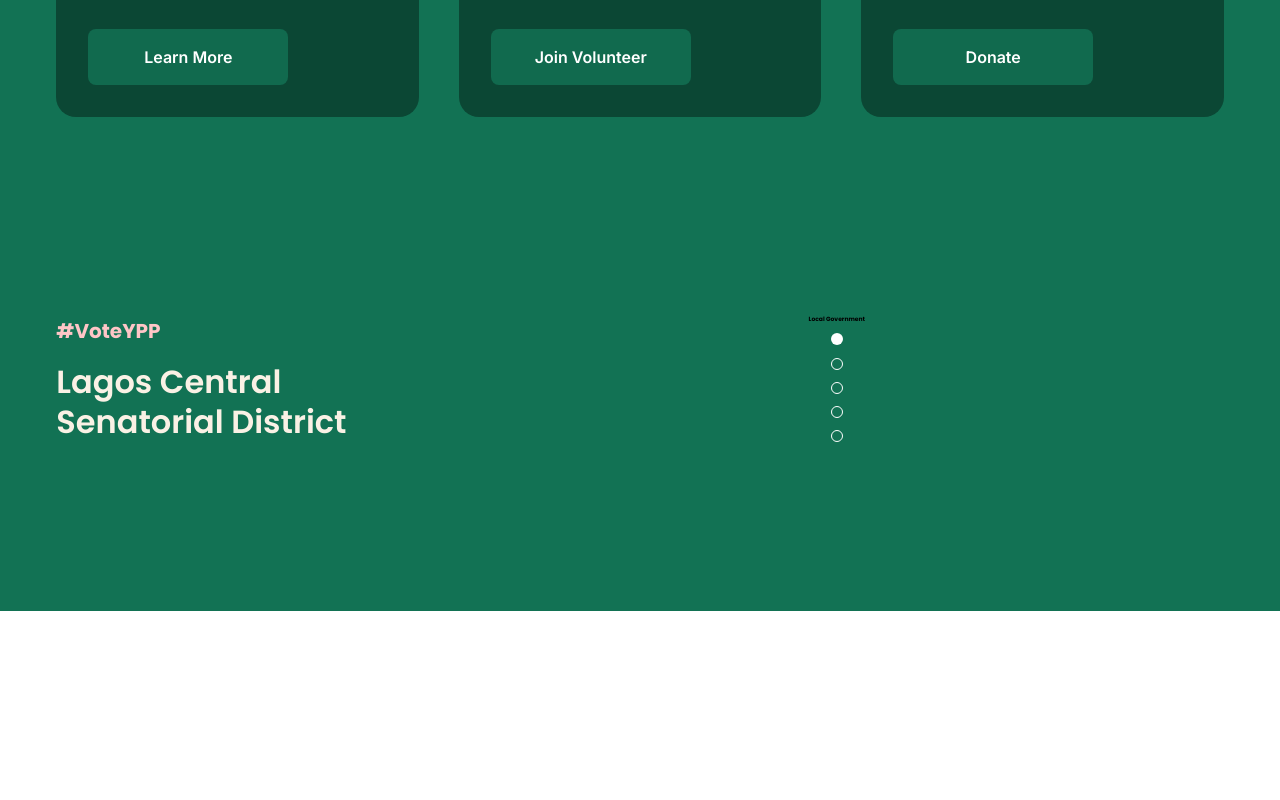
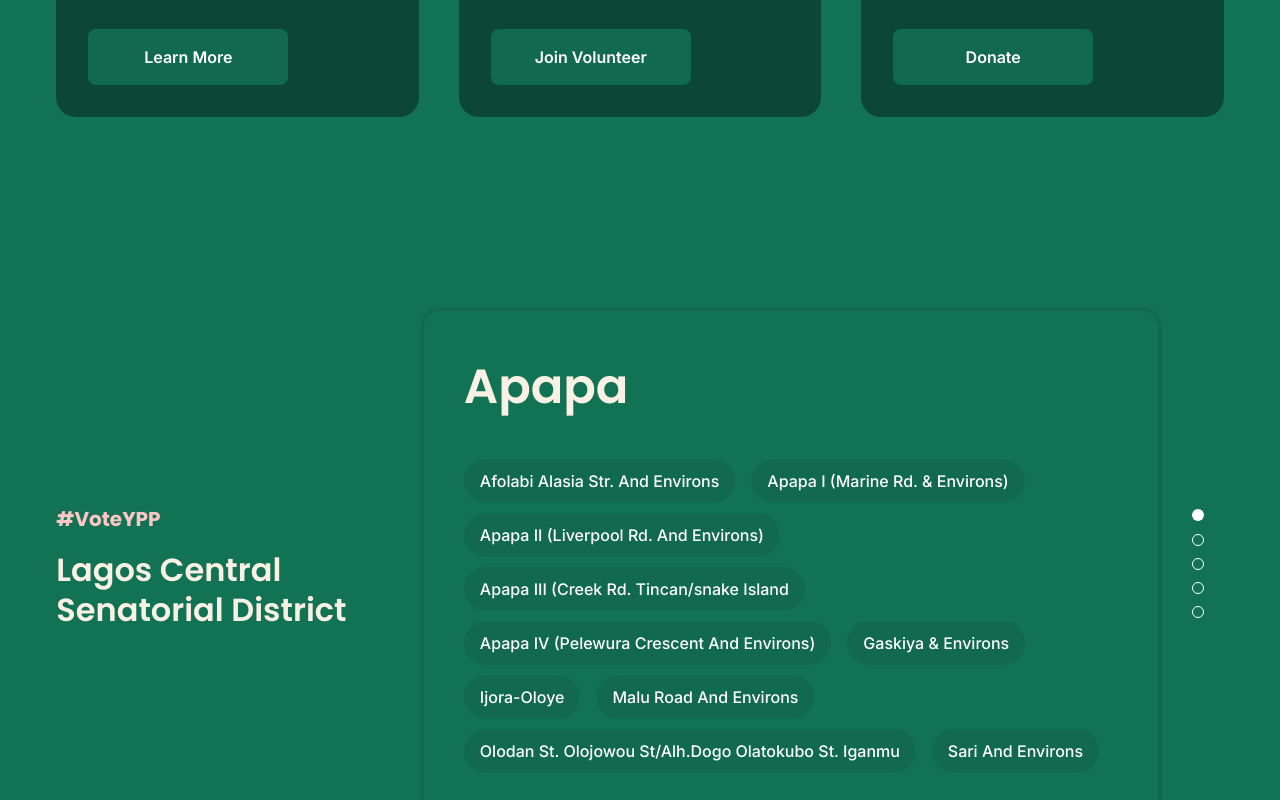
Before and after one commit to theashisharora/election, a React (Vite) app: page / in a window 1280 px wide. Shown: the part 1152-1952 px from the top of the page. Before the commit the page ends 1763 px from the top, so only its background shows below. Built offline with nearby package versions, Linux system fonts and the light colour scheme.

Commit message:
Implement navigation between wards

```diff
--- a/package.json
+++ b/package.json
@@ -9,6 +9,7 @@
     "preview": "vite preview"
   },
   "dependencies": {
+    "gsap": "^3.11.0",
     "react": "^18.2.0",
     "react-dom": "^18.2.0",
     "react-hot-toast": "^2.3.0",
--- a/src/components/LocalGovernmentList/LocalGovernmentList.jsx
+++ b/src/components/LocalGovernmentList/LocalGovernmentList.jsx
@@ -10,10 +10,14 @@ const LocalGovernmentList = () => {
   return (
     <LocalGovernmentListWrapper>
       <section className="local-government">
-        <h3 className="local-government__header">Local Government</h3>
-        <ul className="local-government__list">
-          {localGovernments.map((localGovernment, index) => (
-            <li className="local-government__list--item" key={index}></li>
+        <h3 className="local-government__header">
+          {localGovernments[displayedIndex].name}
+        </h3>
+        <ul className="local-government__wards">
+          {localGovernments[displayedIndex].wards.map((ward, index) => (
+            <li className="local-government__wards--item" key={index}>
+              {ward}
+            </li>
           ))}
         </ul>
       </section>
--- a/src/components/LocalGovernmentList/styles.js
+++ b/src/components/LocalGovernmentList/styles.js
@@ -6,18 +6,90 @@ export const LocalGovernmentListWrapper = styled.div`
   * {
     transition: 0.5s ease-in-out;
   }
+  display: flex;
+  flex-direction: column;
+  margin-top: 30px;
 
   @media screen and (min-width: 960px) {
     margin-left: 30px;
+    flex-direction: row;
+    margin-top: 0;
+    padding-right: 20px;
+  }
+
+  .local-government {
+    width: 100%;
+    border: 4px solid #116a4e;
+    border-radius: 20px;
+    display: flex;
+    flex-direction: column;
+    align-items: flex-start;
+    padding: 24px;
+    @media screen and (min-width: 960px) {
+      padding: 32px;
+    }
+    @media screen and (min-width: 1024px) {
+      padding: 40px;
+    }
+
+    &__header {
+      font-weight: 600;
+      line-height: 150%;
+      color: #faf1e5;
+
+      font-size: 2.8rem;
+      @media screen and (min-width: 640px) {
+        font-size: 3.2rem;
+      }
+      @media screen and (min-width: 800px) {
+        font-size: 3.6rem;
+      }
+      @media screen and (min-width: 960px) {
+        font-size: 4rem;
+      }
+      @media screen and (min-width: 1024px) {
+        font-size: 4.4rem;
+      }
+      @media screen and (min-width: 1200px) {
+        font-size: 4.8rem;
+      }
+    }
+
+    &__wards {
+      margin-top: 24px;
+      @media screen and (min-width: 960px) {
+        margin-top: 32px;
+      }
+      @media screen and (min-width: 1024px) {
+        margin-top: 36px;
+      }
+      display: flex;
+      flex-wrap: wrap;
+
+      &--item {
+        font-weight: 500;
+        font-size: 16px;
+        line-height: 150%;
+        color: white;
+        background: #116a4e;
+        border-radius: 100px;
+        padding: 10px 16px;
+        margin-right: 16px;
+        margin-bottom: 10px;
+      }
+    }
   }
 
   .pointer {
     display: flex;
     justify-content: center;
     align-items: center;
+    margin: 0 30px;
+    margin-top: 30px;
 
     @media screen and (min-width: 960px) {
       flex-direction: column;
+      margin-top: 0;
     }
 
     &__item {
```
Also changed, not shown: 2 other files (tests, documents, lock files or other folders).
